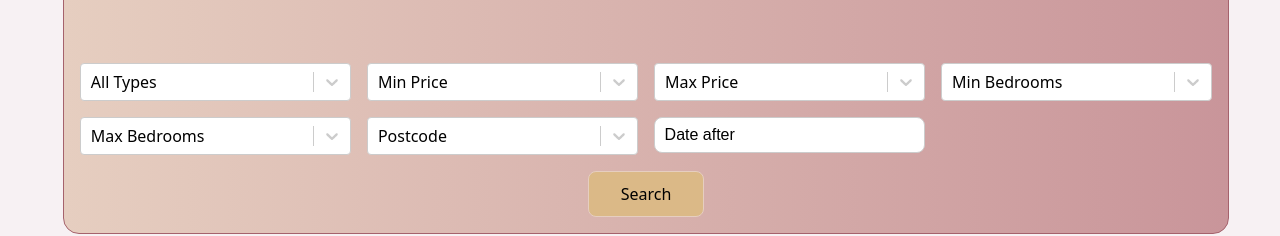
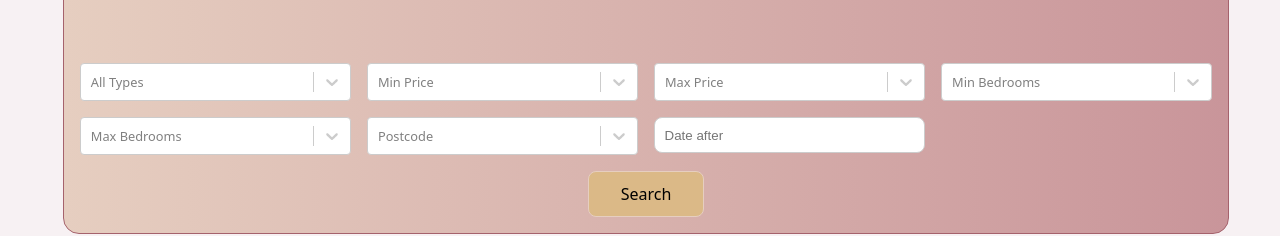
Before and after one commit to MthukaFernando/Adv.ClientSide-final-coursework, a React (Vite) app in the folder evernest/: page / in a window 1280 px wide. Shown: the part 173-409 px from the top of the page. Built offline with nearby package versions, Linux system fonts and the light colour scheme.

Commit message:
added some stylings for the react widgets

```diff
--- a/evernest/src/App.css
+++ b/evernest/src/App.css
@@ -50,16 +50,6 @@ body {
   background-color: white;
   color: black;
 }
-
-.filters input::placeholder {
-  color: black;
-  opacity: 1;
-}
-
-.date-picker::placeholder {
-  font-size: 1rem;
-}
-
 
 
 .search-btn {
--- a/evernest/src/App.jsx
+++ b/evernest/src/App.jsx
@@ -213,6 +213,16 @@ function App() {
                   backgroundColor: "white",
                   color: "black",
                 }),
+                placeholder: (provided) => ({
+                  ...provided,
+                  color: "grey",
+                  fontSize: "0.8rem",
+                }),
+                singleValue: (provided) => ({
+                  ...provided,
+                  color: "black",
+                  fontSize: "0.8rem",
+                }),
               }}
             />
 
@@ -232,6 +242,16 @@ function App() {
                   backgroundColor: "white",
                   color: "black",
                 }),
+                placeholder: (provided) => ({
+                  ...provided,
+                  color: "grey",
+                  fontSize: "0.8rem",
+                }),
+                singleValue: (provided) => ({
+                  ...provided,
+                  color: "black",
+                  fontSize: "0.8rem",
+                }),
               }}
             />
 
@@ -249,6 +269,16 @@ function App() {
                   ...provided,
                   backgroundColor: "white",
                   color: "black",
+                }),
+                placeholder: (provided) => ({
+                  ...provided,
+                  color: "grey",
+                  fontSize: "0.8rem",
+                }),
+                singleValue: (provided) => ({
+                  ...provided,
+                  color: "black",
+                  fontSize: "0.8rem",
                 }),
               }}
             />
@@ -279,6 +309,16 @@ function App() {
                   backgroundColor: "white",
                   color: "black",
                 }),
+                placeholder: (provided) => ({
+                  ...provided,
+                  color: "grey",
+                  fontSize: "0.8rem",
+                }),
+                singleValue: (provided) => ({
+                  ...provided,
+                  color: "black",
+                  fontSize: "0.8rem",
+                }),
               }}
             />
 
@@ -307,6 +347,16 @@ function App() {
                   backgroundColor: "white",
                   color: "black",
                 }),
+                placeholder: (provided) => ({
+                  ...provided,
+                  color: "grey",
+                  fontSize: "0.8rem",
+                }),
+                singleValue: (provided) => ({
+                  ...provided,
+                  color: "black",
+                  fontSize: "0.8rem",
+                }),
               }}
             />
             <Select
@@ -323,6 +373,16 @@ function App() {
                   ...provided,
                   backgroundColor: "white",
                   color: "black",
+                }),
+                placeholder: (provided) => ({
+                  ...provided,
+                  color: "grey",
+                  fontSize: "0.8rem",
+                }),
+                singleValue: (provided) => ({
+                  ...provided,
+                  color: "black",
+                  fontSize: "0.8rem",
                 }),
               }}
 />
```
